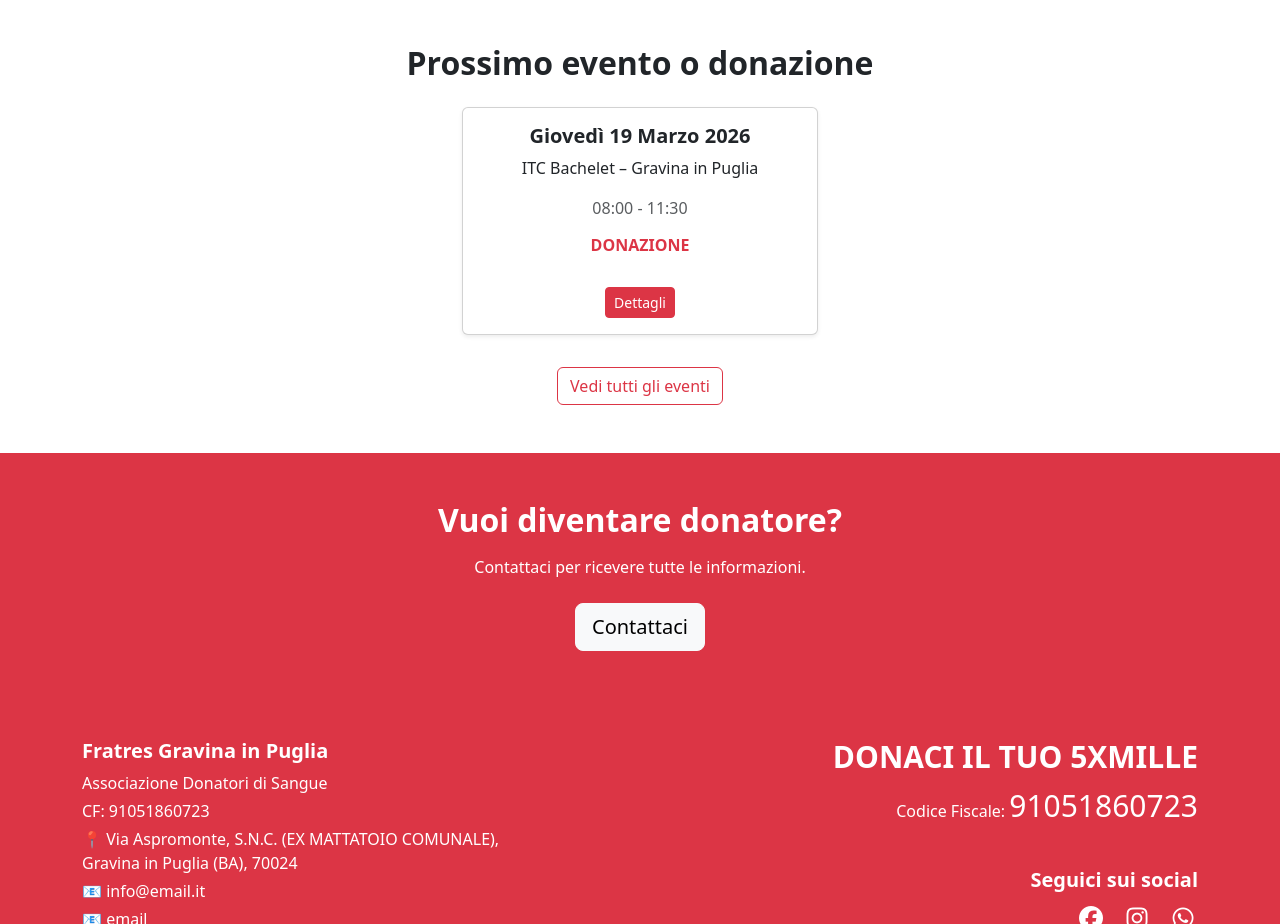
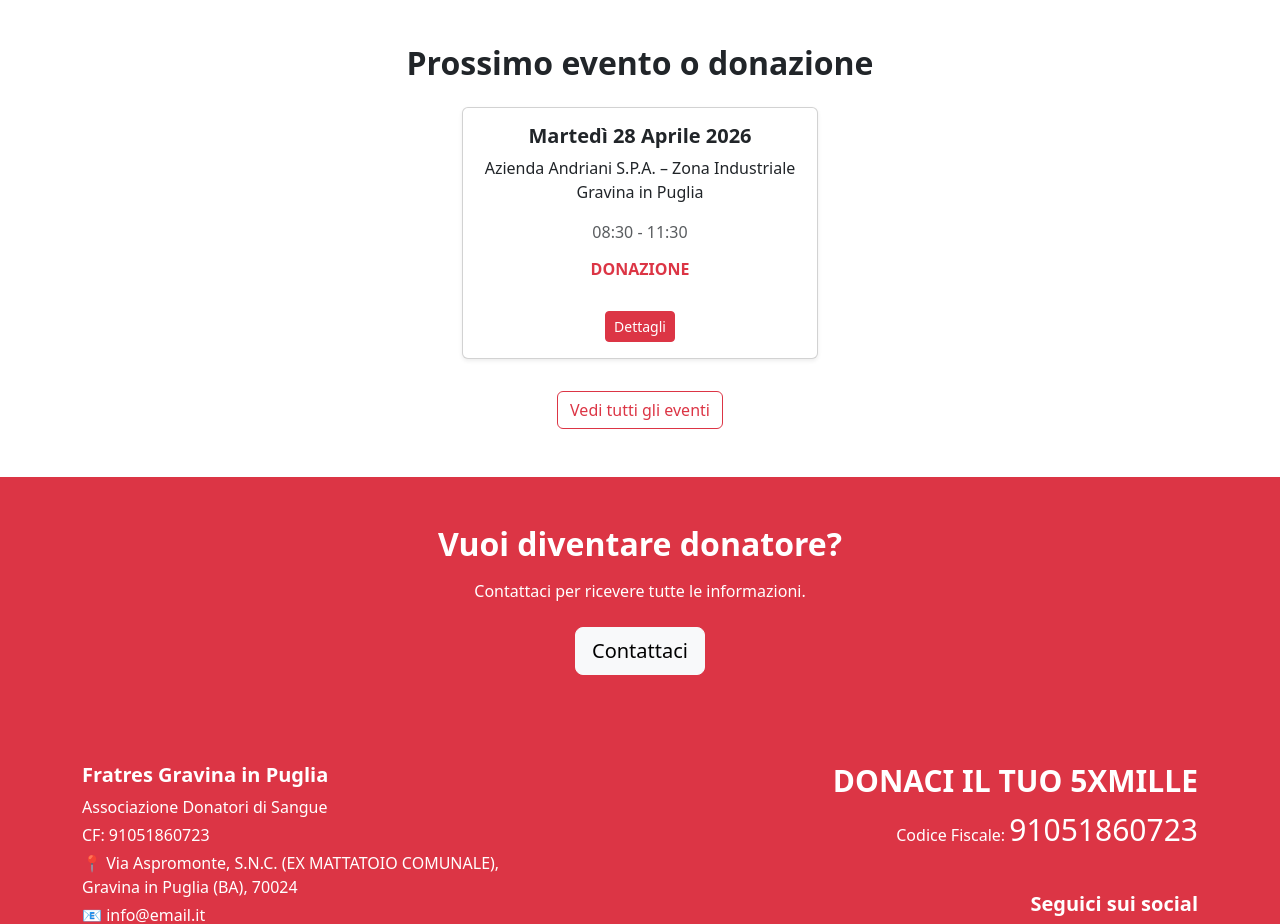
Before and after one commit to michelelongo97/fratres-gravina, a React (Vite) app: page / in a window 1280 px wide. Shown: the part 900-1824 px from the top of the page. Built offline with nearby package versions, Linux system fonts and the light colour scheme.

Commit message:
up events

```diff
--- a/src/data/events.js
+++ b/src/data/events.js
@@ -8,24 +8,24 @@ export const events = [
   //type: "assemblea",
   //image: "../images/events/assemblea.jpeg",
   //},
-  {
-    id: 2,
-    title: "Donazione in autoemoteca",
-    date: "Giovedì 19 Marzo 2026",
-    time: "08:00 - 11:30",
-    location: "ITC Bachelet – Gravina in Puglia",
-    type: "donazione",
-    image: "/images/events/autoemoteca.jpeg",
-  },
-  {
-    id: 3,
-    title: "Donazione in autoemoteca",
-    date: "Giovedì 26 Marzo 2026",
-    time: "08:30 - 11:30",
-    location: "Liceo G.Tarantino – Gravina in Puglia",
-    type: "donazione",
-    image: "/images/events/autoemoteca.jpeg",
-  },
+  //{
+  //  id: 2,
+  //  title: "Donazione in autoemoteca",
+  //  date: "Giovedì 19 Marzo 2026",
+  //  time: "08:00 - 11:30",
+  //  location: "ITC Bachelet – Gravina in Puglia",
+  //  type: "donazione",
+  //  image: "/images/events/autoemoteca.jpeg",
+  // },
+  // {
+  //  id: 3,
+  //  title: "Donazione in autoemoteca",
+  //  date: "Giovedì 26 Marzo 2026",
+  // time: "08:30 - 11:30",
+  //  location: "Liceo G.Tarantino – Gravina in Puglia",
+  //  type: "donazione",
+  //  image: "/images/events/autoemoteca.jpeg",
+  // },
   {
     id: 4,
     title: "Donazione in autoemoteca",
```
